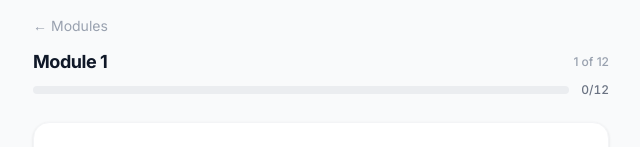
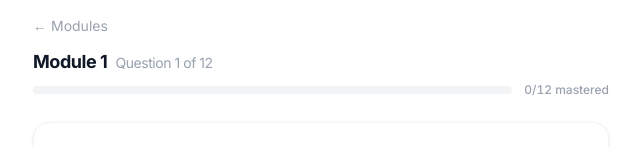
Before and after one commit to seif9116/devcon, a Next.js app: page /quiz/1 in a window 1280 px wide. Shown: the top 147 px of the page, without its empty margins (319-959 px from the left). Built offline with nearby package versions, Linux system fonts and the light colour scheme.

Commit message:
fix: white quiz background, clarify question vs mastered counters

```diff
--- a/app/quiz/[moduleId]/page.tsx
+++ b/app/quiz/[moduleId]/page.tsx
@@ -121,7 +121,7 @@ export default function QuizPage({ params }: { params: Promise<{ moduleId: strin
     qProgress.level === 1 ? "Français" : qProgress.level === 2 ? "Simple English" : "Exam English";
 
   return (
-    <main className="min-h-screen bg-gray-50/80 p-4 flex flex-col">
+    <main className="min-h-screen bg-white p-4 flex flex-col">
       {/* Header */}
       <div className="max-w-xl mx-auto w-full mb-6 animate-fade-in">
         <div className="flex items-center justify-between mb-3">
@@ -142,15 +142,15 @@ export default function QuizPage({ params }: { params: Promise<{ moduleId: strin
         </div>
 
         <div className="flex items-center justify-between mb-1.5">
-          <h1 className="text-lg font-bold text-gray-900 tracking-tight">Module {mod.id}</h1>
-          <span className="text-xs text-gray-400 font-medium">
-            {currentIndex + 1} of {totalCount}
-          </span>
+          <h1 className="text-lg font-bold text-gray-900 tracking-tight">
+            Module {mod.id}
+            <span className="text-gray-400 font-normal text-sm ml-2">Question {currentIndex + 1} of {totalCount}</span>
+          </h1>
         </div>
 
         {/* Progress bar */}
         <div className="flex items-center gap-3">
-          <div className="flex-1 bg-gray-200/70 rounded-full h-2 overflow-hidden">
+          <div className="flex-1 bg-gray-100 rounded-full h-2 overflow-hidden">
             <div
               className="h-2 rounded-full transition-all duration-700 ease-out"
               style={{
@@ -164,8 +164,8 @@ export default function QuizPage({ params }: { params: Promise<{ moduleId: strin
               }}
             />
           </div>
-          <span className="text-xs text-gray-500 font-medium tabular-nums">
-            {completedCount}/{totalCount}
+          <span className="text-xs text-gray-400 font-medium tabular-nums">
+            {completedCount}/{totalCount} mastered
           </span>
         </div>
       </div>
```
